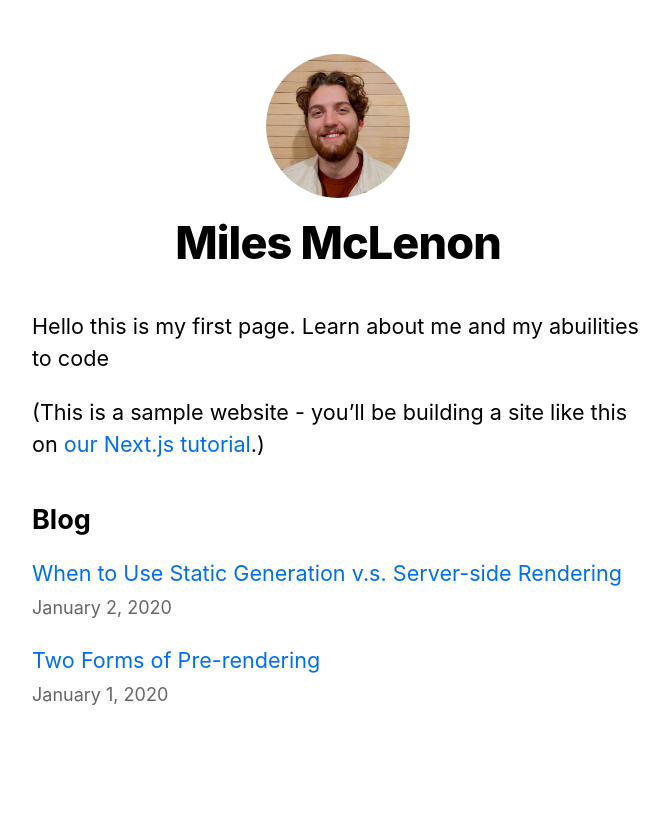
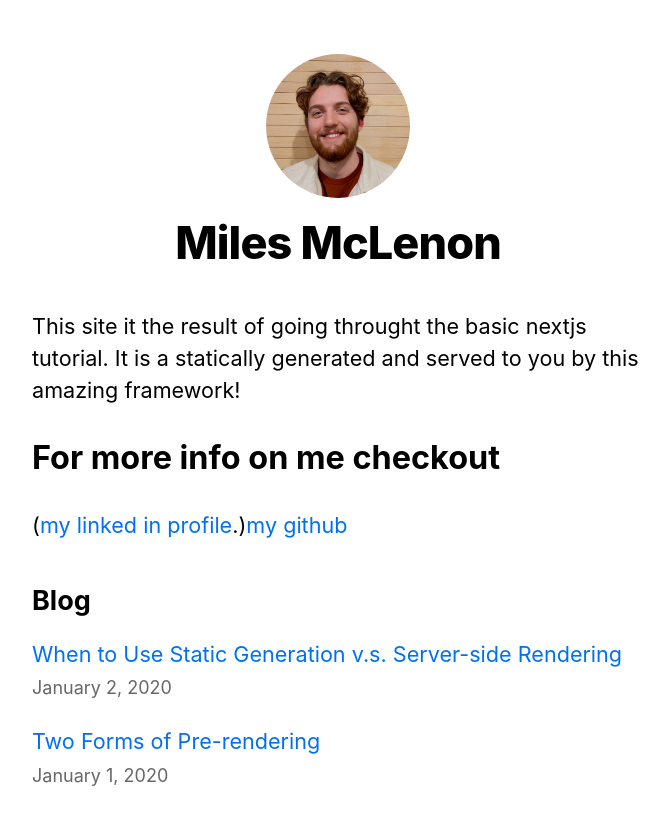
Before and after one commit to milesz8/nextjs-blog, a Next.js app: page / in a window 1280 px wide. Shown: the top 824 px of the page, without its empty margins (302-971 px from the left). Built offline with nearby package versions, Linux system fonts and the light colour scheme.

Commit message:
Update front page content

```diff
--- a/pages/index.js
+++ b/pages/index.js
@@ -22,11 +22,14 @@ export default function Home({ allPostsData }) {
       </Head>
       <section className={utilStyles.headingMd}>
         <p>
-          Hello this is my first page. Learn about me and my abuilities to code
+          This site it the result of going throught the basic nextjs tutorial.
+          It is a statically generated and served to you by this amazing
+          framework!
         </p>
+        <h1>For more info on me checkout</h1>
         <p>
-          (This is a sample website - you’ll be building a site like this on{" "}
-          <a href="https://nextjs.org/learn">our Next.js tutorial</a>.)
+          (<a href="https://nextjs.org/learn">my linked in profile</a>.)
+          <a href="https://nextjs.org/learn">my github</a>
         </p>
       </section>
       <section className={`${utilStyles.headingMd} ${utilStyles.padding1px}`}>
```
